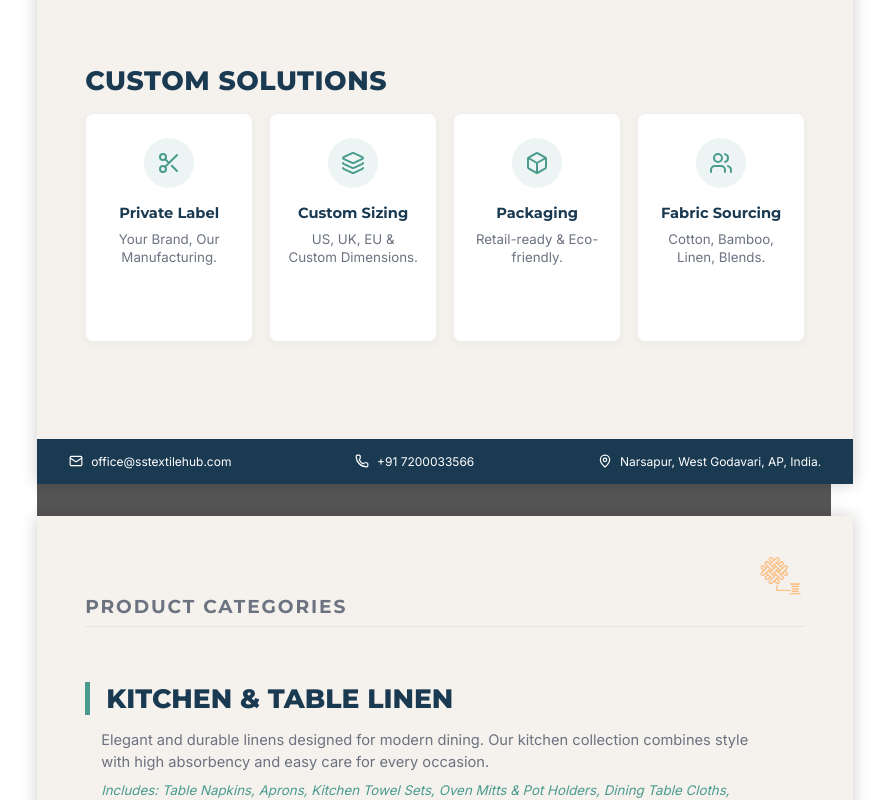
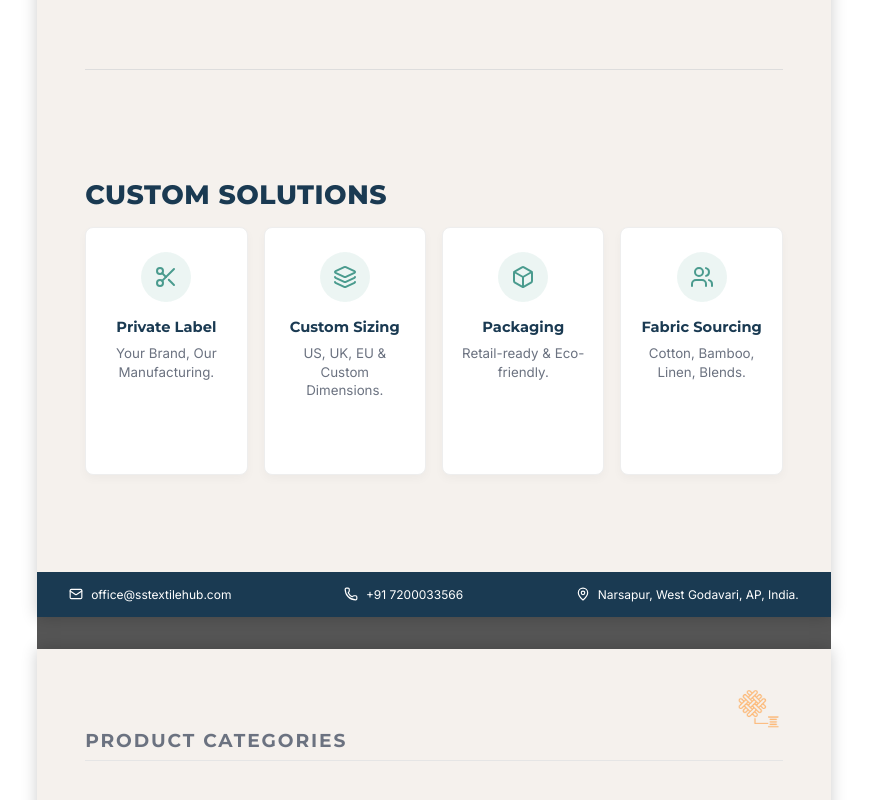
Before and after one commit to saikumargangi/sstextilehub, a React (Vite) app in the folder ss-website/: page /catalogue in a window 1280 px wide. Shown: the part 1700-2500 px from the top of the page, without its empty margins (206-1095 px from the left). Built offline with nearby package versions, Linux system fonts and the light colour scheme; the HTML template or start-up script is replaced by a standard one.

Commit message:
Standardize Catalogue page size to A4 to fix mobile printing margins

```diff
--- a/ss-website/src/pages/Catalogue.module.css
+++ b/ss-website/src/pages/Catalogue.module.css
@@ -24,8 +24,10 @@
 
 .page {
     position: relative;
-    width: 8.5in;
-    height: 11in;
+    width: 210mm;
+    /* A4 Width */
+    height: 297mm;
+    /* A4 Height */
     margin: 0 auto 2rem;
     padding: 0.5in;
     background-color: var(--color-cream);
@@ -34,12 +36,13 @@
     display: flex;
     flex-direction: column;
     box-sizing: border-box;
+    /* Ensure padding doesn't affect standard width */
 }
 
 /* Print Specifics */
 @media print {
     @page {
-        size: 8.5in 11in;
+        size: A4;
         margin: 0;
     }
 
@@ -52,7 +55,7 @@
     }
 
     .catalogueContainer {
-        width: 8.5in;
+        width: 210mm;
         max-width: none;
         background-color: transparent;
         padding: 0;
@@ -66,8 +69,8 @@
         box-shadow: none;
         page-break-after: always;
         break-after: page;
-        width: 8.5in;
-        height: 11in;
+        width: 210mm;
+        height: 297mm;
         overflow: hidden;
         border: none;
     }
```
